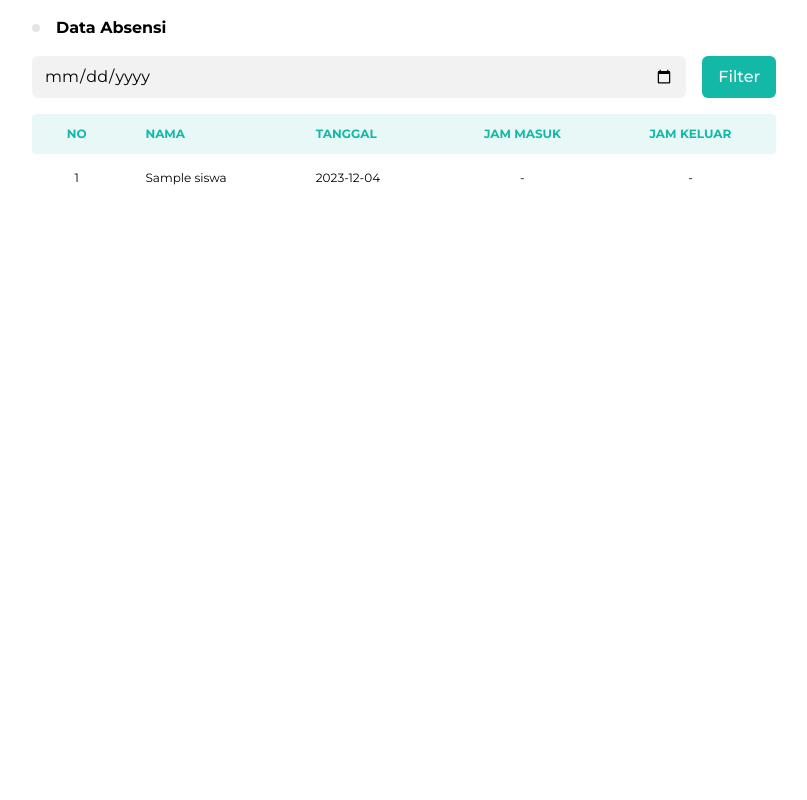
After one commit to plirapli/prak-iot-projek-akhir, a PHP site: page /src/pages/data_absen.php in a window 1280 px wide. The commit adds this page. Shown: the whole page, without its empty margins (236-1043 px from the left). Run offline with PHP 8.4, Linux system fonts and the light colour scheme; data comes from the database, SQL or seed files in the repository; tables that the repository leaves empty or names only in its code hold one stand-in row (values such as "Sample post"); a stand-in replaces the project's code that opens the database connection; some libraries are stand-ins or nearby versions.

Commit message:
data absensi sama data mhs dah bisa

```diff
--- a/assets/css/output.css
+++ b/assets/css/output.css
@@ -744,12 +748,20 @@ video {
   margin-top: 0.5rem;
 }
 
+.mt-24{
+  margin-top: 6rem;
+}
+
 .mt-3{
   margin-top: 0.75rem;
 }
 
 .mt-4{
   margin-top: 1rem;
+}
+
+.block{
+  display: block;
 }
 
 .inline{
@@ -815,6 +819,10 @@ video {
 
 .max-w-screen-md{
   max-width: 768px;
+}
+
+.border-collapse{
+  border-collapse: collapse;
 }
 
 .flex-col{
@@ -861,6 +869,18 @@ video {
   gap: 1rem;
 }
 
+.overflow-hidden{
+  overflow: hidden;
+}
+
+.overflow-x-auto{
+  overflow-x: auto;
+}
+
+.whitespace-nowrap{
+  white-space: nowrap;
+}
+
 .rounded{
   border-radius: 0.25rem;
 }
@@ -869,17 +889,43 @@ video {
   border-radius: 0.375rem;
 }
 
+.rounded-full{
+  border-radius: 9999px;
+}
+
+.rounded-l{
+  border-top-left-radius: 0.25rem;
+  border-bottom-left-radius: 0.25rem;
+}
+
+.rounded-r{
+  border-top-right-radius: 0.25rem;
+  border-bottom-right-radius: 0.25rem;
+}
+
 .border{
   border-width: 1px;
 }
 
-.border-r{
-  border-right-width: 1px;
+.border-l-0{
+  border-left-width: 0px;
 }
 
-.border-gray-300{
+.border-r-0{
+  border-right-width: 0px;
+}
+
+.border-t-0{
+  border-top-width: 0px;
+}
+
+.border-solid{
+  border-style: solid;
+}
+
+.border-red-500{
   --tw-border-opacity: 1;
-  border-color: rgb(209 213 219 / var(--tw-border-opacity));
+  border-color: rgb(239 68 68 / var(--tw-border-opacity));
 }
 
 .bg-black{
@@ -936,6 +987,10 @@ video {
   padding: 0.75rem;
 }
 
+.p-4{
+  padding: 1rem;
+}
+
 .p-6{
   padding: 1.5rem;
 }
@@ -948,6 +1003,11 @@ video {
 .px-4{
   padding-left: 1rem;
   padding-right: 1rem;
+}
+
+.px-6{
+  padding-left: 1.5rem;
+  padding-right: 1.5rem;
 }
 
 .py-12{
@@ -965,16 +1025,25 @@ video {
   padding-bottom: 1rem;
 }
 
+.px-2{
+  padding-left: 0.5rem;
+  padding-right: 0.5rem;
+}
+
 .pb-4{
   padding-bottom: 1rem;
 }
 
-.pl-16{
-  padding-left: 4rem;
+.text-left{
+  text-align: left;
 }
 
 .text-center{
   text-align: center;
+}
+
+.align-middle{
+  vertical-align: middle;
 }
 
 .font-mono{
@@ -991,6 +1060,11 @@ video {
   line-height: 1.25rem;
 }
 
+.text-xs{
+  font-size: 0.75rem;
+  line-height: 1rem;
+}
+
 .font-bold{
   font-weight: 700;
 }
@@ -1039,14 +1113,34 @@ video {
   color: rgb(31 41 55 / var(--tw-text-opacity));
 }
 
+.text-orange-500{
+  --tw-text-opacity: 1;
+  color: rgb(249 115 22 / var(--tw-text-opacity));
+}
+
 .text-pink-500{
   --tw-text-opacity: 1;
   color: rgb(236 72 153 / var(--tw-text-opacity));
 }
 
+.text-red-500{
+  --tw-text-opacity: 1;
+  color: rgb(239 68 68 / var(--tw-text-opacity));
+}
+
 .text-teal-500{
   --tw-text-opacity: 1;
   color: rgb(20 184 166 / var(--tw-text-opacity));
+}
+
+.text-red-400{
+  --tw-text-opacity: 1;
+  color: rgb(248 113 113 / var(--tw-text-opacity));
+}
+
+.text-white{
+  --tw-text-opacity: 1;
+  color: rgb(255 255 255 / var(--tw-text-opacity));
 }
 
 .shadow-lg{
--- a/index.php
+++ b/index.php
@@ -39,7 +39,7 @@
             Data Siswa
           </div>
         </a>
-        <a href="./src/" class="w-full px-4 py-3 bg-teal-500 bg-opacity-10 rounded-md">
+        <a href="./src/pages/data_absen.php" class="w-full px-4 py-3 bg-teal-500 bg-opacity-10 rounded-md">
           <div class="rounded-md p-1.5 bg-white w-10">
             <span class="iconify text-teal-500" data-icon="fluent:text-bullet-list-square-person-20-filled" data-width="100%"></span>
           </div>
--- /dev/null
+++ b/src/pages/data_absen.php
@@ -0,0 +1,171 @@
+<!DOCTYPE html>
+<html lang="en">
+
+<head>
+  <title>Rekapitulasi Absensi</title>
+  <link rel="stylesheet" href="../../assets/css/output.css">
+  <!-- <link href="https://cdn.jsdelivr.net/npm/bootstrap@5.2.1/dist/css/bootstrap.min.css" rel="stylesheet" integrity="sha384-iYQeCzEYFbKjA/T2uDLTpkwGzCiq6soy8tYaI1GyVh/UjpbCx/TYkiZhlZB6+fzT" crossorigin="anonymous"> -->
+  <script src="https://code.iconify.design/3/3.1.0/iconify.min.js" defer></script>
+</head>
+
+<body class="min-h-screen bg-white w-full flex justify-center">
+  <div class='flex flex-col w-full max-w-screen-md min-h-full'>
+    <div class='px-3 flex flex-col w-full min-h-full'>
+      <!-- Header -->
+      <div class="py-4 flex gap-4 items-center">
+        <a href="../../index.php" class="p-1 bg-black bg-opacity-10 rounded">
+          <span class="iconify" data-icon="material-symbols:arrow-left-alt-rounded" data-width="28"></span>
+        </a>
+        <div class="font-bold">
+          Data Absensi
+        </div>
+      </div>
+
+      <!-- Search bar & Add button -->
+      <form method="POST" action="../utils/filter_data_absen.php" class="pb-4 flex gap-4 w-full">
+        <input type="date" name="date" class="form-input">
+        <button type="submit" class="button min-w-fit bg-teal-500 text-white">
+          Filter
+        </button>
+      </form>
+
+      <div class="block w-full overflow-x-auto">
+        <table class="w-full border-collapse ">
+          <thead class="bg-teal-500 bg-opacity-10 text-teal-500">
+            <tr>
+              <th class="px-6 py-3 font-bold text-center text-xs uppercase rounded-l align-middle">
+                No
+              </th>
+              <th class="px-6 py-3 font-bold text-left text-xs uppercase align-middle">
+                Nama
+              </th>
+              <th class="px-6 py-3 font-bold text-left text-xs uppercase align-middle">
+                Tanggal
+              </th>
+              <th class="px-6 py-3 font-bold text-center text-xs uppercase align-middle">
+                Jam Masuk
+              </th>
+              <th class="px-6 py-3 font-bold text-center text-xs uppercase rounded-r align-middle">
+                Jam Keluar
+              </th>
+            </tr>
+          </thead>
+
+          <tbody>
+            <?php
+            require_once "../../config/database.php";
+
+            date_default_timezone_set('Asia/Jakarta');
+
+            if (isset($_GET["date"])) {
+              $tanggal = date($_GET["date"]);
+            } else {
+              $tanggal = date('Y-m-d');
+            }
+
+            // Filter absensi berdasarkan tanggal saat ini
+            $command_get_all_users = "SELECT * FROM siswa";
+            $all_users = $connect->query($command_get_all_users);
+            $result;
+
+            $i = 0;
+            while ($user = $all_users->fetch_assoc()) {
+              $result[$i]["name"] = $user["name"];
+              $result[$i]["nis"] = $user["nis"];
+              $result[$i]["card_no"] = $user["card_no"];
+              $result[$i]["date"] = $tanggal;
+              $result[$i]["jam_masuk"] = "-";
+              $result[$i]["jam_keluar"] = "-";
+
+              $card_no = $user['card_no'];
+              // echo $card_no;
+              $command_absen = "SELECT jam_masuk, jam_keluar
+                                FROM absen
+                                WHERE card_no = '$card_no'
+                                AND `date` = '$tanggal'";
+              $hasil_absen = $connect->query($command_absen);
+              $absen = $hasil_absen->fetch_assoc();
+
+              if ($absen != NULL) {
+                $jam_masuk = $absen["jam_masuk"];
+                $jam_keluar = $absen["jam_keluar"];
+                $result[$i]["jam_masuk"] = $jam_masuk != "" ? $jam_masuk : "-";
+                $result[$i]["jam_keluar"] = $jam_keluar != "" ? $jam_keluar : "-";
+              }
+              $i++;
+            }
+            $no = 0;
+            foreach ($result as $data) {
+              $no++;
+            ?>
+              <tr>
+                <td class="text-center px-6 text-xs whitespace-nowrap p-4">
+                  <?= $no ?>
+                </td>
+                <td class="px-6 text-xs whitespace-nowrap p-4 ">
+                  <?= $data["name"] ?>
+                </td>
+                <td class="px-6 text-xs whitespace-nowrap p-4">
+                  <?= $data["date"] ?>
+                </td>
+                <td class="text-center px-6 text-xs whitespace-nowrap p-4">
+                  <?= $data["jam_masuk"] ?>
+                </td>
+                <td class="text-center px-6 text-xs whitespace-nowrap p-4">
+                  <?= $data["jam_keluar"] ?>
+                </td>
+              </tr>
+            <?php } ?>
+
+          </tbody>
+
+        </table>
+      </div>
+
+      <!--
+      <div class="container-fluid">
+        <h3>Rekapitulasi Absensi</h3>
+
+        <table class="table table-bordered">
+          <thead>
+            <tr style="background-color: grey; color: white">
+              <th>No.</th>
+              <th>NIS</th>
+              <th>Nama</th>
+              <th>Tanggal</th>
+              <th>Jam Masuk</th>
+              <th>Jam Keluar</th>
+            </tr>
+          </thead>
+          <tbody>
+            <?php
+            include "koneksi.php";
+
+            //baca tanggal
+            date_default_timezone_set('Asia/Jakarta');
+            $tanggal = date('Y-m-d');
+
+            //filter absensi berdasarkan tanggal saat ini
+            $sql = mysqli_query($connect, "SELECT b.nim, b.name, a.date, a.jam_masuk, a.jam_keluar FROM absen a,
+                            mahasiswa b WHERE a.card_no=b.card_no AND `date`='$tanggal'");
+            $no = 0;
+            while ($data = mysqli_fetch_array($sql)) {
+              $no++;
+            ?>
+              <tr>
+                <td><?php echo $no; ?></td>
+                <td><?php echo $data['nim'] ?></td>
+                <td><?php echo $data['name'] ?></td>
+                <td><?php echo $data['date'] ?></td>
+                <td><?php echo $data['jam_masuk'] ?></td>
+                <td><?php echo $data['jam_keluar'] ?></td>
+              </tr>
+            <?php } ?>
+          </tbody>
+        </table>
+      </div> -->
+    </div>
+  </div>
+</body>
+
+</html>
--- a/src/pages/data_mahasiswa.php
+++ b/src/pages/data_mahasiswa.php
@@ -72,7 +72,7 @@
   <dh-component>
     <div style="display: none;" class="py-12 bg-black bg-opacity-50 transition-all z-10 absolute top-0 right-0 bottom-0 left-0" id="modal">
       <div role="alert" class="container mx-auto w-11/12 md:w-2/3 max-w-md">
-        <form method="POST" action="../utils/tambah.php" class="relative p-6 bg-white shadow-lg rounded">
+        <form method="POST" action="../utils/tambah_data_mahasiswa.php" class="relative p-6 bg-white shadow-lg rounded">
           <h1 class="text-gray-800 font-lg font-bold tracking-normal leading-tight mb-2">Tambah Data Siswa</h1>
           <div class="mb-3">
             <label for="name" class="text-gray-800 text-sm">Nama Siswa</label>
--- a/src/utils/hapus.php
+++ b/src/utils/hapus.php
@@ -6,6 +6,4 @@ $query = "DELETE FROM siswa WHERE id='$id'";
 
 if (mysqli_query($connect, $query)) {
   header("location: ../pages/data_mahasiswa.php");
-} else {
-  header("location: _tambah.php?message=failed");
 }
--- /dev/null
+++ b/src/utils/read_data_absen.php
@@ -0,0 +1 @@
+<?php
```
Also changed, not shown: other parts of assets/css/output.css (+18 -41 lines), src/absen.php (deleted, +0 -55 lines), src/utils/filter_data_absen.php (added, +10 -0 lines), src/utils/scan_card.php (+6 -2 lines), src/utils/tambah.php (deleted, +0 -30 lines), src/utils/tambah_data_mahasiswa.php (added, +19 -0 lines).
